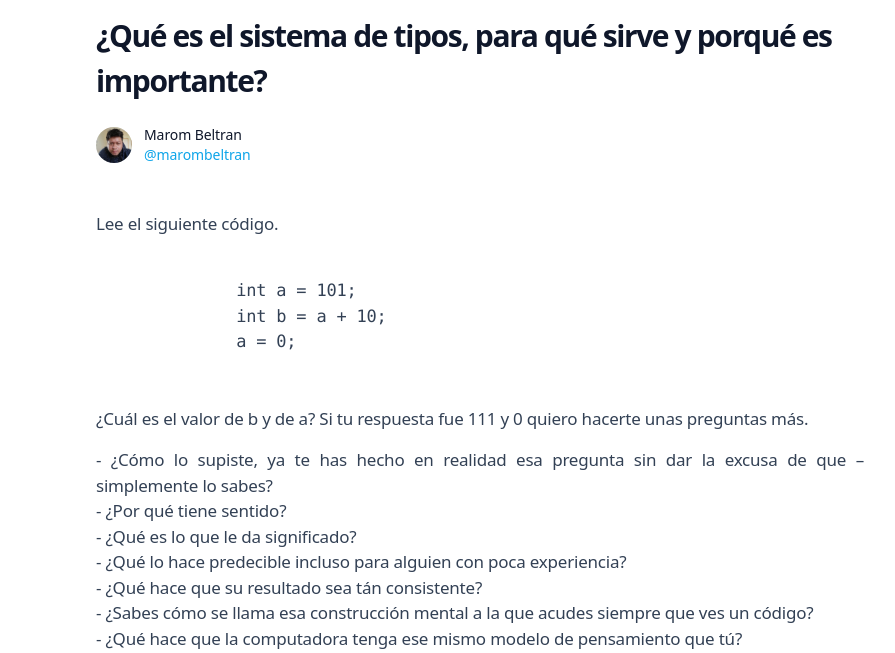
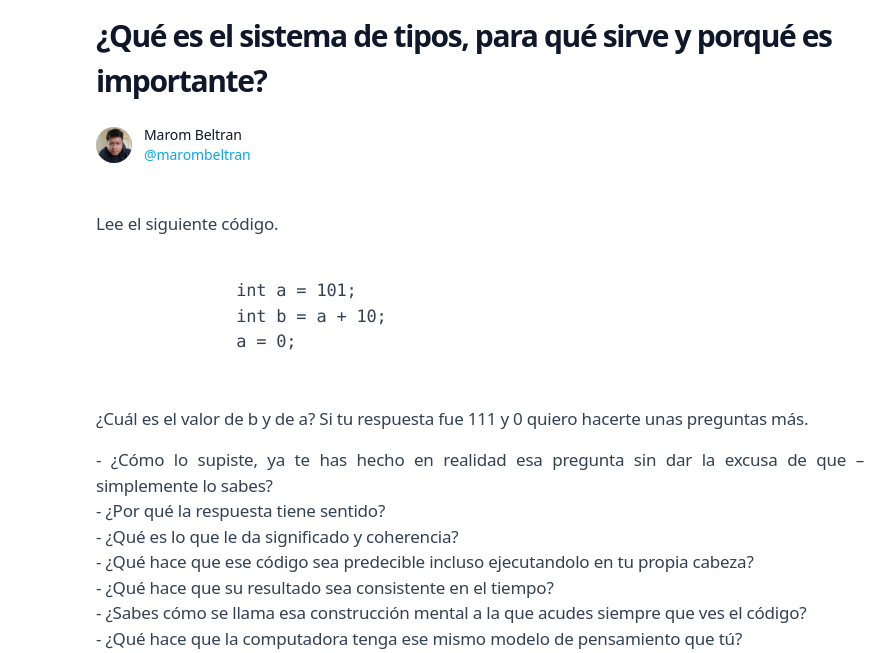
Before and after one commit to marombeltran/marombeltran.github.io, a website: page blog/type_system.html in a window 1280 px wide. Shown: the part 147-800 px from the top of the page, without its empty margins (160-1055 px from the left). Drawn offline with Linux system fonts and the light colour scheme; a web font is replaced by a local one.

Commit message:
git add .

```diff
--- a/blog/type_system.html
+++ b/blog/type_system.html
@@ -60,15 +60,16 @@
               </code>
             </pre>
             <p class="mb-4">
-              ¿Cuál es el valor de b y de a? Si tu respuesta fue 111 y 0 quiero hacerte unas preguntas más.</p>
+              ¿Cuál es el valor de b y de a? Si tu respuesta fue 111 y 0 quiero hacerte unas preguntas más.
+            </p>
 
             <ul class="list-disc">
               <li>- ¿Cómo lo supiste, ya te has hecho en realidad esa pregunta sin dar la excusa de que – simplemente lo sabes?</li>
-              <li>- ¿Por qué tiene sentido?</li>
-              <li>- ¿Qué es lo que le da significado?</li>
-              <li>- ¿Qué lo hace predecible incluso para alguien con poca experiencia?</li>
-              <li>- ¿Qué hace que su resultado sea tán consistente?</li>
-              <li>- ¿Sabes cómo se llama esa construcción mental a la que acudes siempre que ves un código?</li>
+              <li>- ¿Por qué la respuesta tiene sentido?</li>
+              <li>- ¿Qué es lo que le da significado y coherencia?</li>
+              <li>- ¿Qué hace  que ese código sea predecible incluso ejecutandolo en tu propia cabeza?</li>
+              <li>- ¿Qué hace que su resultado sea consistente en el tiempo?</li>
+              <li>- ¿Sabes cómo se llama esa construcción mental a la que acudes siempre que ves el código?</li>
               <li>- ¿Qué hace que la computadora tenga ese mismo modelo de pensamiento que tú?</li>
             </ul>
             <hr class="my-7">
```
